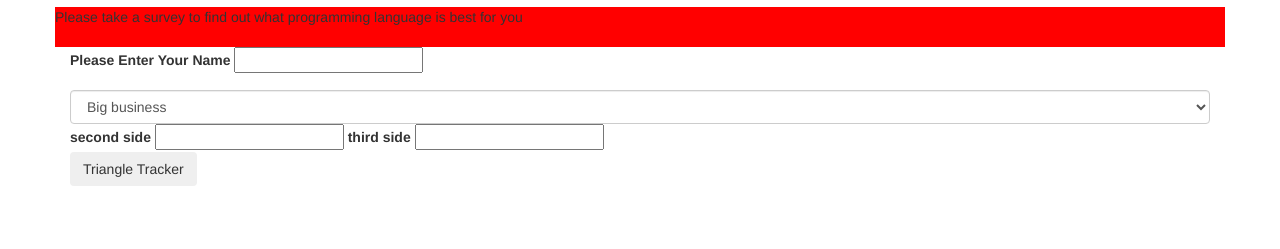
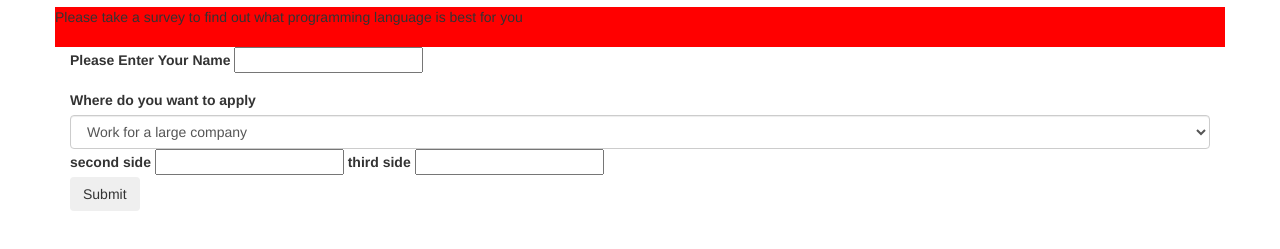
Before and after one commit to akjolilgiz/Track-suggester, a plain HTML site: page index.html in a window 1280 px wide. Shown: the part 63-312 px from the top of the page. Drawn offline with Linux system fonts and the light colour scheme.

Commit message:
Add second form to find out what is users purpose

```diff
--- a/index.html
+++ b/index.html
@@ -20,11 +20,13 @@
           <label for="name">Please Enter Your Name</label>
           <input id="name" type="text">
         </div>
+
+        <label for="purpose">Where do you want to apply</label>
         <select class="form-control" id="purpose">
-          <option value="1">Big business</option>
-          <option value="2">Tea</option>
-          <option value="3">Kombucha</option>
-          <option value="4">Water</option>
+          <option value="1">Work for a large company</option>
+          <option value="2">Android Developer</option>
+          <option value="3">Content Management</option>
+          <option value="4">Build Interactive Webpages</option>
         </select>
 
         <label for="second">second side</label>
@@ -32,7 +34,7 @@
         <label for="third">third side</label>
         <input id="third" type="text">
 
-        <button type="submit" class="btn">Triangle Tracker </button>
+        <button type="submit" class="btn">Submit</button>
       </form>
 
       <div class ="name" id = "firstname">
```
